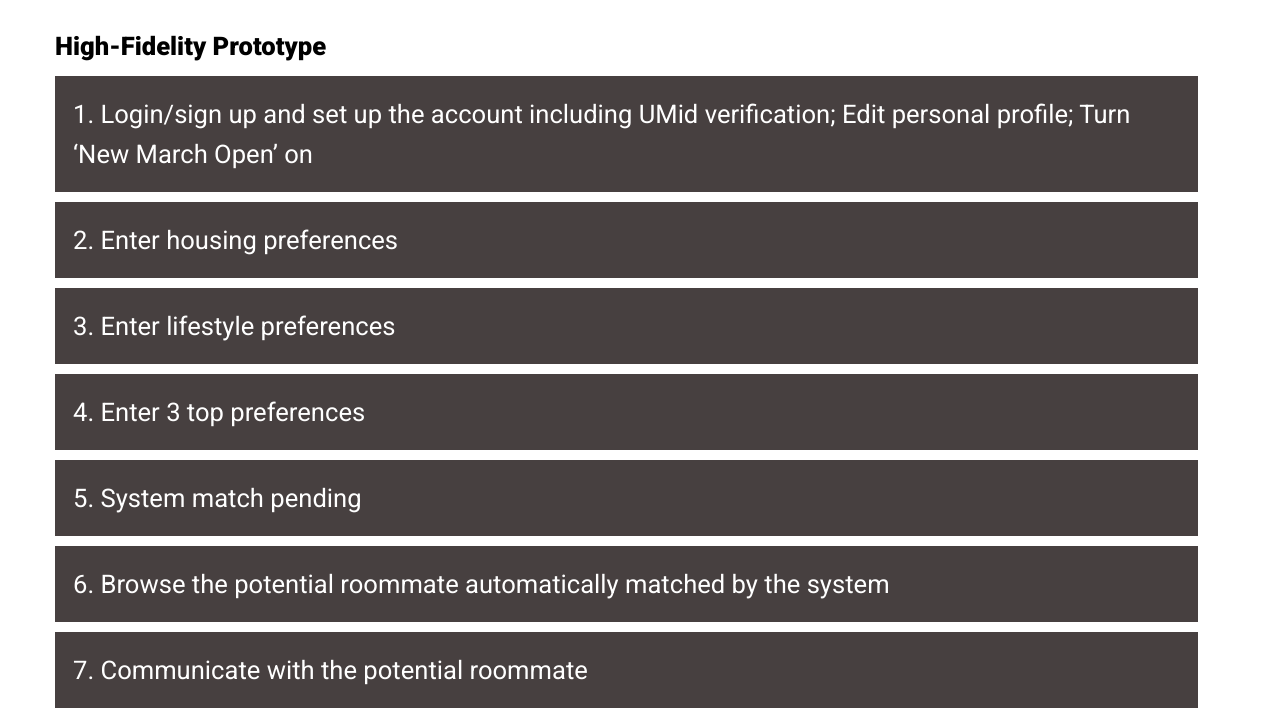
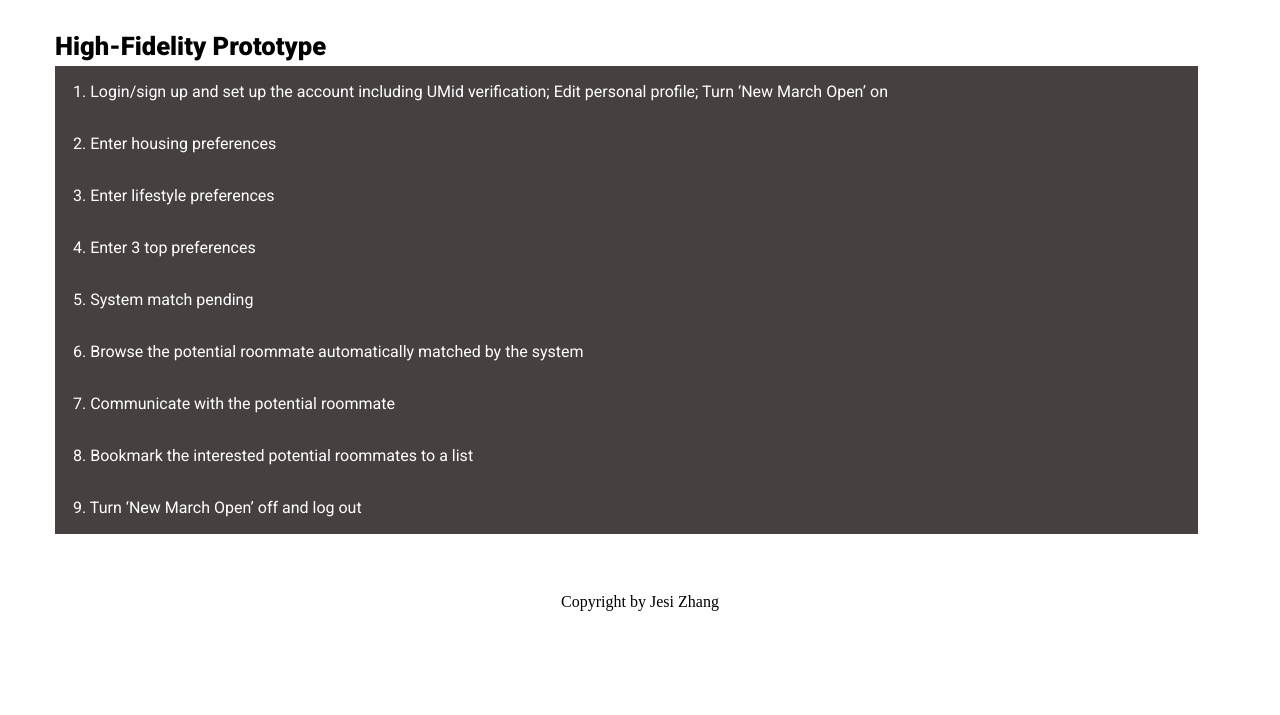
Before and after one commit to jesiz/final, a plain HTML site: page uroomi.html in a window 1280 px wide. Shown: the part 3185-3900 px from the top of the page. After the commit the page ends 3805 px from the top, so only its background shows below. Drawn offline with Linux system fonts and the light colour scheme.

Commit message:
Add files via upload

```diff
--- a/css/style.css
+++ b/css/style.css
@@ -679,9 +679,8 @@ img.hover-shadow {
   border: none;
   outline: none;
   transition: 0.4s;
-	font-size: 1.6rem;
-	line-height: 2.5rem;
-	margin-top: 10px;
+	font-size: 1rem;
+	line-height: 1rem;
 	font-family: 'Roboto', sans-serif;
 }
 
```
